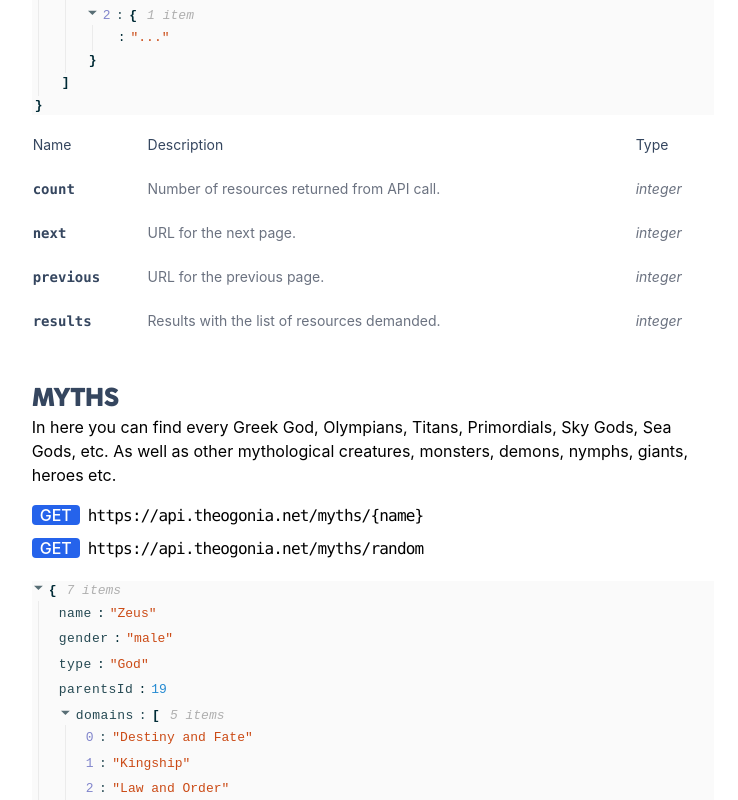
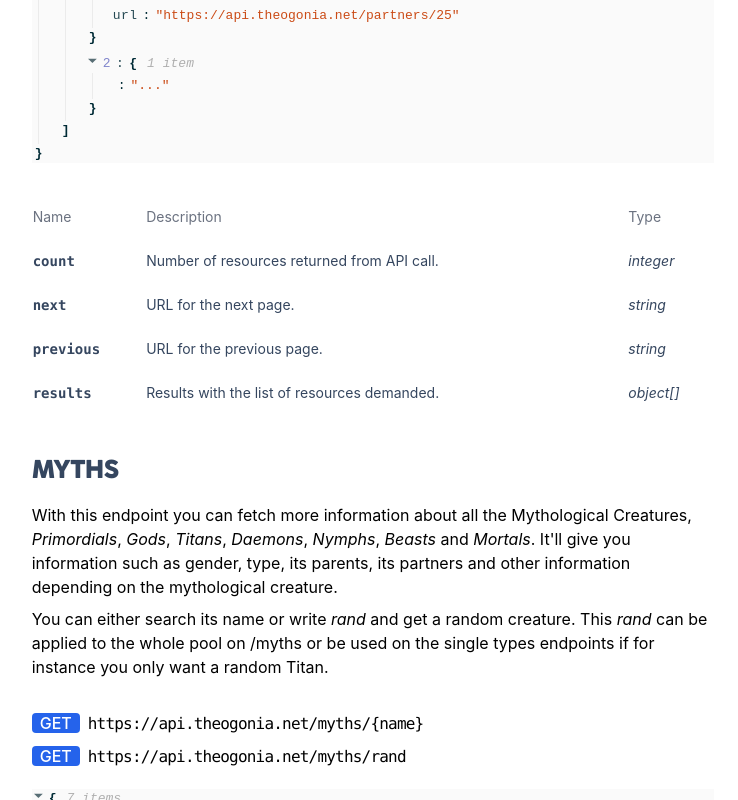
Before and after one commit to Blondie-TheManWithNoName/theogony-docs, a React (Create React App) app: page / in a window 1280 px wide. Shown: the part 2220-3020 px from the top of the page, without its empty margins (267-1005 px from the left). Built offline with nearby package versions, Linux system fonts and the light colour scheme.

Commit message:
Update Myths section

```diff
--- a/src/App.js
+++ b/src/App.js
@@ -211,14 +211,17 @@ function App() {
             req="GET"
             url={["https://api.theogonia.net/myths"]}
             jsonFiles={[example]}
+            marginTop={"2rem"}
           />
           <ExampleComponent
             req="GET"
             url={["https://api.theogonia.net/relationships"]}
             jsonFiles={[partnersResources]}
+            marginTop={"3rem"}
           />
         </section>
         <TableComponent
+          marginTop={"2rem"}
           list={[
             {
               name: "count",
@@ -228,17 +231,17 @@ function App() {
             {
               name: "next",
               description: "URL for the next page.",
-              type: "integer",
+              type: "string",
             },
             {
               name: "previous",
               description: "URL for the previous page.",
-              type: "integer",
+              type: "string",
             },
             {
               name: "results",
               description: "Results with the list of resources demanded.",
-              type: "integer",
+              type: "object[]",
             },
           ]}
         />
@@ -246,18 +249,32 @@ function App() {
           <h2 className="text-2xl uppercase tracking-tight font-cocogoose text-title">
             Myths
           </h2>
+          <p className="mt-4">
+            With this endpoint you can fetch more information about all the
+            Mythological Creatures, <i>Primordials</i>, <i>Gods</i>,{" "}
+            <i>Titans</i>, <i>Daemons</i>, <i>Nymphs</i>, <i>Beasts</i> and{" "}
+            <i>Mortals</i>. It'll give you information such as gender, type, its
+            parents, its partners and other information depending on the
+            mythological creature.
+          </p>
+          <p className="mt-2">
+            You can either search its name or write <i>rand</i> and get a random
+            creature. This <i>rand</i> can be applied to the whole pool on
+            /myths or be used on the single types endpoints if for instance you
+            only want a random Titan.
+          </p>
           <ExampleComponent
-            description="In here you can find every Greek God, Olympians, Titans, Primordials, Sky Gods, Sea Gods, etc.
-          As well as other mythological creatures, monsters, demons, nymphs, giants, heroes etc."
             req="GET"
             url={[
               "https://api.theogonia.net/myths/{name}",
-              "https://api.theogonia.net/myths/random",
+              "https://api.theogonia.net/myths/rand",
             ]}
             jsonFiles={[example1]}
+            marginTop={"2rem"}
           />
         </section>
         <TableComponent
+          marginTop={"2rem"}
           list={[
             {
               name: "name",
@@ -343,6 +360,7 @@ function App() {
         </section>
 
         <TableComponent
+          marginTop={"2rem"}
           list={[
             {
               name: "id",
@@ -362,7 +380,7 @@ function App() {
             {
               name: "children",
               description: "Children that both gods had together.",
-              type: "list",
+              type: "string[]",
             },
           ]}
         />
--- a/src/ExampleComponent.js
+++ b/src/ExampleComponent.js
@@ -8,13 +8,16 @@ export default function ExampleComponent({
   req,
   url,
   jsonFiles,
+  marginTop,
 }) {
   const customStyle = {
     backgroundColor: "#fafafa",
   };
   return (
     <>
-      <p className="mb-4">{description}</p>
+      <p className="mb-4" style={{ marginTop: marginTop }}>
+        {description}
+      </p>
       {(jsonFiles.length <= 1 ? url : url.slice(0, 1)).map((item, index) => (
         <p className="mt-2" key={index}>
           <mark className="px-2 text-white bg-blue-600 rounded dark:bg-blue-500 select-none font-medium">
--- a/src/TableComponent.js
+++ b/src/TableComponent.js
@@ -1,13 +1,16 @@
 import React from "react";
 
-export default function TableComponent({ list }) {
+export default function TableComponent({ list, marginTop }) {
   return (
-    <table className="w-8/12 text-sm text-left text-title mt-2">
+    <table
+      className="w-8/12 text-sm text-left text-title mt-2"
+      style={{ marginTop: marginTop }}
+    >
       <thead>
         <tr>
-          <th className="font-normal py-3">Name</th>
-          <th className="font-normal">Description</th>
-          <th className="font-normal">Type</th>
+          <th className="font-normal py-3 text-gray-500">Name</th>
+          <th className="font-normal text-gray-500">Description</th>
+          <th className="font-normal text-gray-500">Type</th>
         </tr>
       </thead>
       <tbody>
@@ -16,8 +19,8 @@ export default function TableComponent({ list }) {
             <td className="font-semibold py-3">
               <code>{item.name}</code>
             </td>
-            <td className="text-gray-500">{item.description}</td>
-            <td className="text-gray-500 italic">{item.type}</td>
+            <td className="text-title">{item.description}</td>
+            <td className="text-title italic">{item.type}</td>
           </tr>
         ))}
       </tbody>
```
